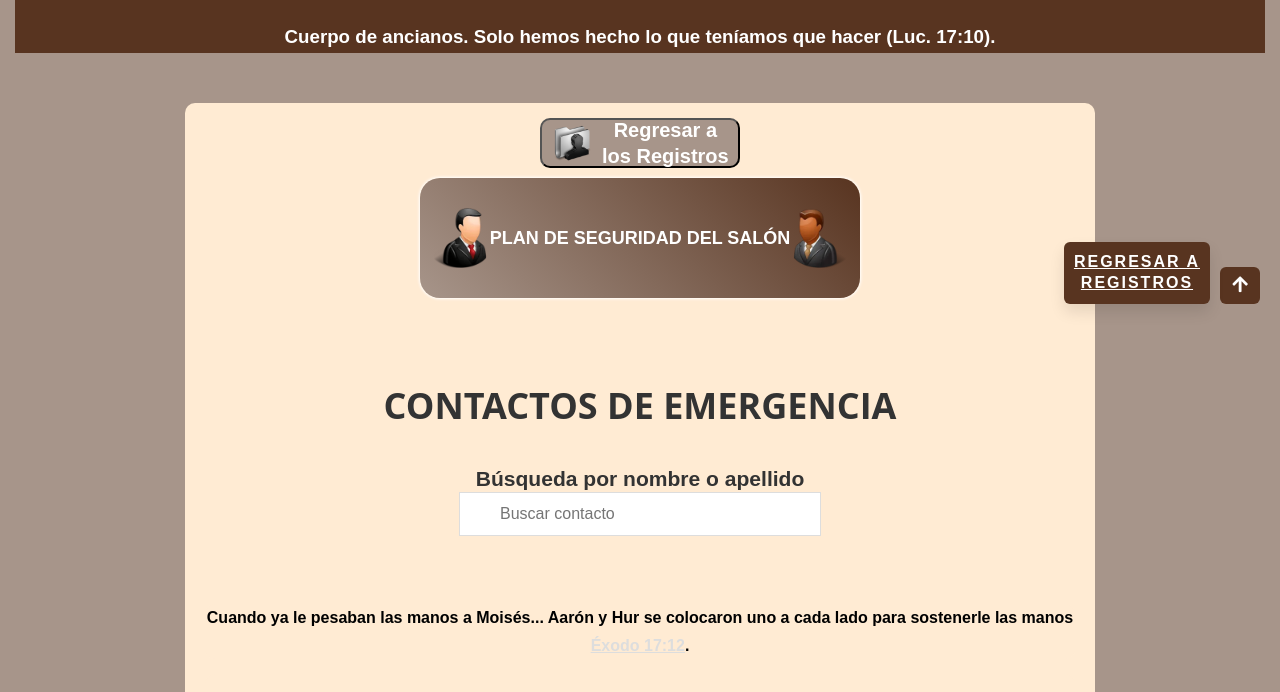
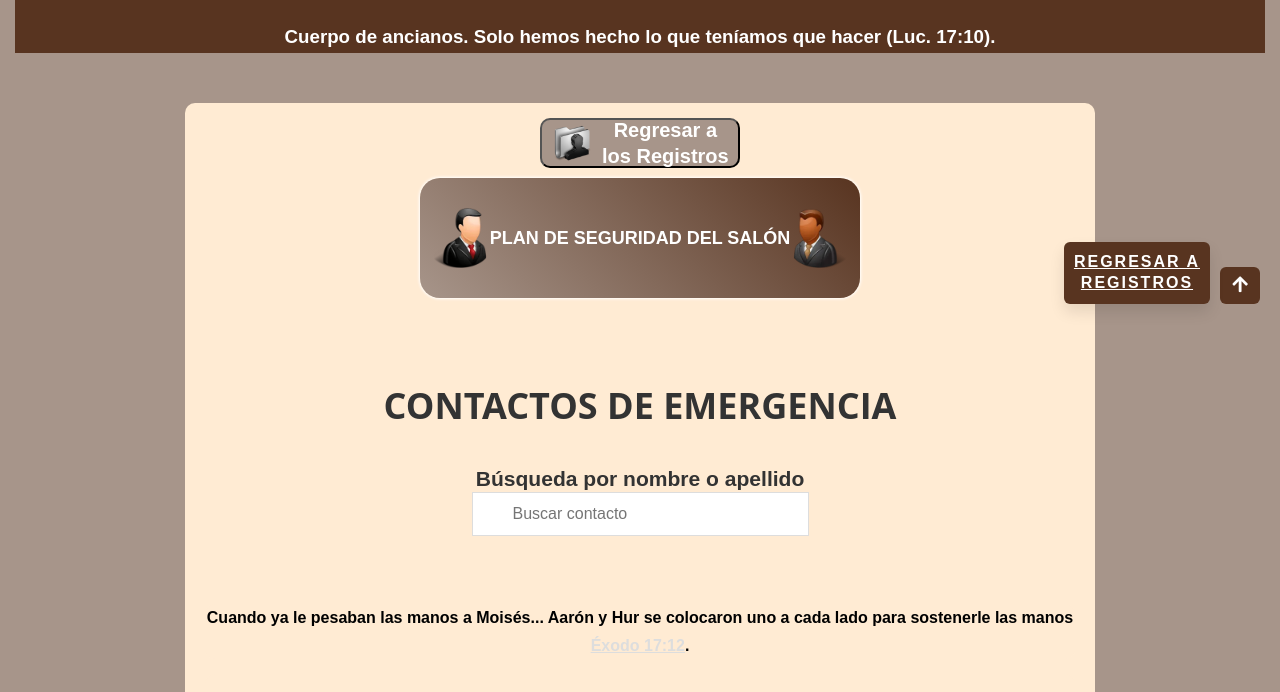
Before and after one commit to Metrowest/Visita2, a website with bundled scripts: page contactos2.html in a window 1280 px wide. Shown: the part 476-1168 px from the top of the page. Built offline with nearby package versions, Linux system fonts and the light colour scheme; a script that the page names is missing; files whose address does not match are found by name.

Commit message:
Update main.css

```diff
--- a/src/main.css
+++ b/src/main.css
@@ -130,7 +130,7 @@ a:hover {
     background-image: url('searchicon.png'); /* Add a search icon to input */
     background-position: 10px 12px; /* Position the search icon */
     background-repeat: no-repeat; /* Do not repeat the icon image */
-    width: 300px; /* Full-width */
+    width: 275px; /* Full-width */
     font-size: 16px; /* Increase font-size */
     padding: 12px 20px 12px 40px; /* Add some padding */
     border: 1px solid #ddd; /* Add a grey border */
```
